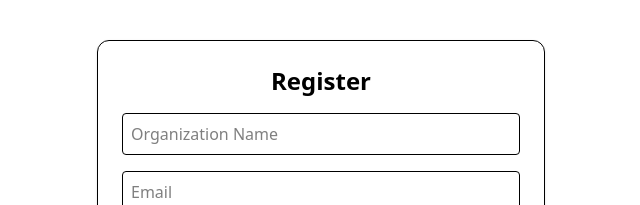
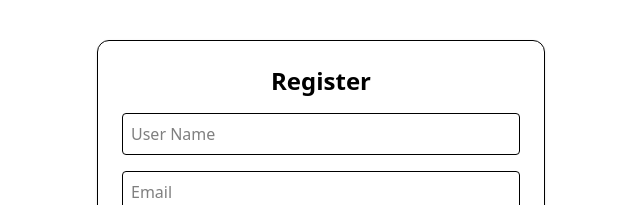
Before and after one commit to Mishra-Roshan/NewProject, a React (Vite) app in the folder Frontend-Charity/: page /user-register in a window 1280 px wide. Shown: the top 205 px of the page, without its empty margins (319-959 px from the left). Built offline with nearby package versions, Linux system fonts and the light colour scheme.

Commit message:
initial update

```diff
--- a/Frontend-Charity/src/components/auth/user-register.jsx
+++ b/Frontend-Charity/src/components/auth/user-register.jsx
@@ -34,7 +34,7 @@ const UserRegister = () => {
     try {
       await registerUser(payload);
       alert('Registration successful!');
-      navigate('/login');
+      navigate('/user-login');
     } catch (error) {
       console.error('Registration error:', error.response?.data);
       alert('Registration failed: ' + (error.response?.data?.message || 'Try again.'));
@@ -47,7 +47,7 @@ const UserRegister = () => {
       <form onSubmit={handleSubmit} className="space-y-4">
         <input
           name="username"
-          placeholder="Organization Name"
+          placeholder="User Name"
           onChange={handleChange}
           required
           className="w-full p-2 border rounded"
```
Also changed, not shown: 2 other files (tests, documents, lock files or other folders).
